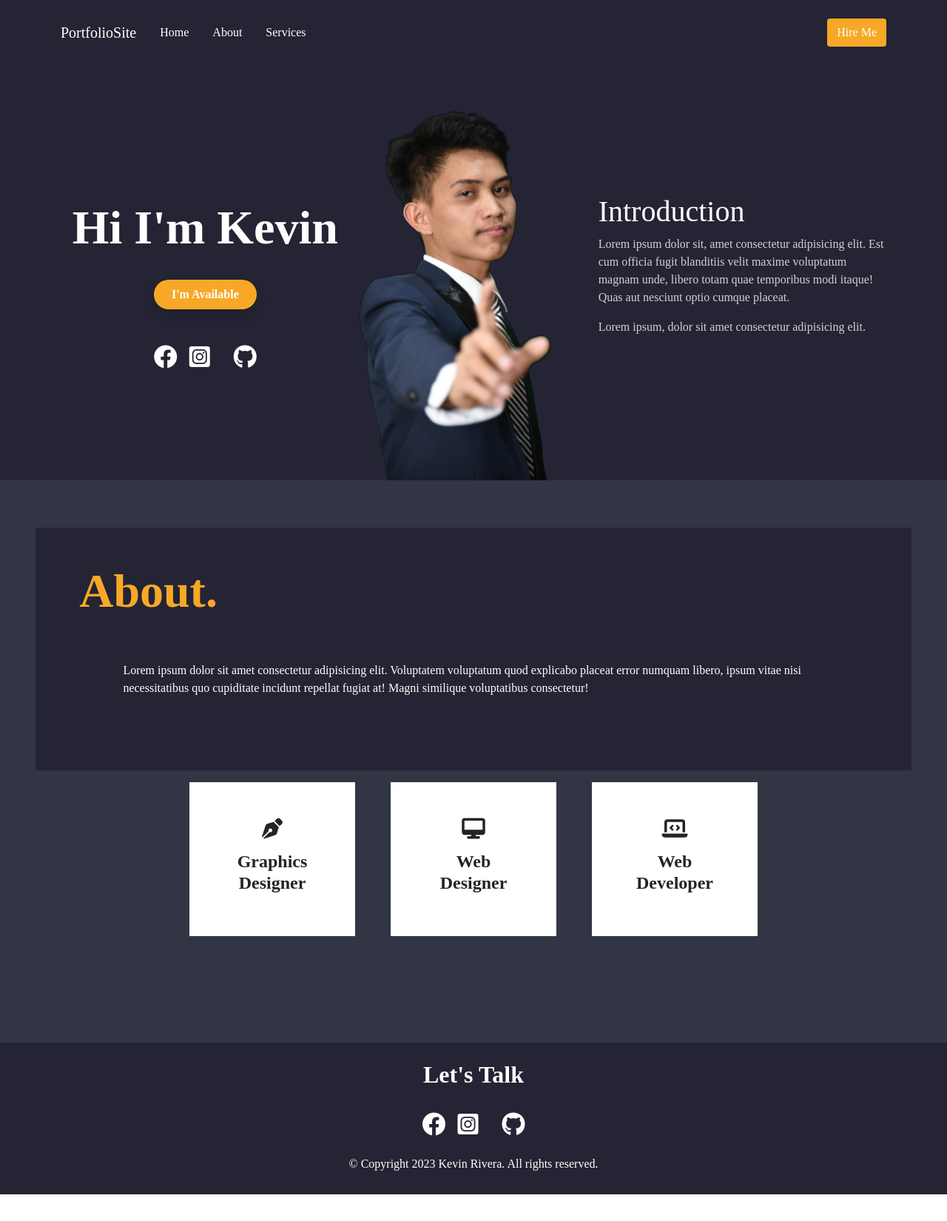
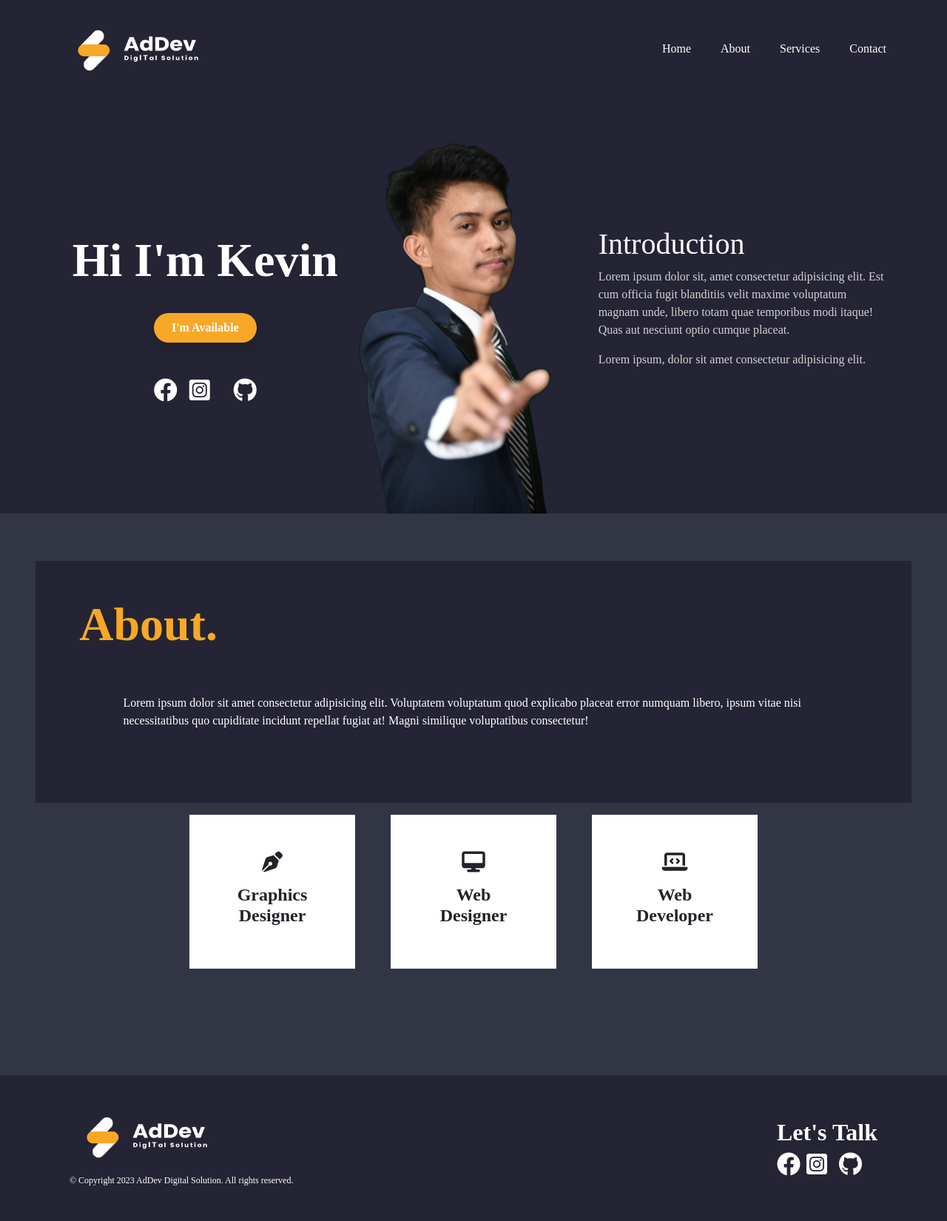
Before and after one commit to msmkrivera/my-portfolio, a plain HTML site: page index.html in a window 1280 px wide. Shown: the whole page at 74% size. Before the commit the page ends 1614 px from the top, so only its background shows below. Drawn offline with nearby package versions, Linux system fonts and the light colour scheme.

Commit message:
added Official Logo to navbar, fixed navbar, improved responsiveness, fixed footer responsiveness

```diff
--- a/index.html
+++ b/index.html
@@ -18,12 +18,13 @@
       crossorigin="anonymous"
     />
 
-    <title>clonepage</title>
+    <title>AdDev-Digital-Solution</title>
   </head>
   <body>
+    <!-- nav bar about page -->
     <nav class="navbar navbar-expand-lg bg-body-tertiary">
       <div class="container">
-        <a class="text-white navbar-brand" href="#">PortfolioSite</a>
+        <img class="logo-size" src="AdDev Official Logo.png" alt="" />
         <button
           class="navbar-toggler navbar-dark"
           type="button"
@@ -35,12 +36,9 @@
         >
           <span class="navbar-toggler-icon"></span>
         </button>
-        <div
-          class="d-lg-flex justify-content-between align-items-center collapse navbar-collapse"
-          id="navbarText"
-        >
+        <div class="d-lg-flex collapse navbar-collapse" id="navbarText">
           <ul
-            class="list-unstyled pt-3 pt-lg-0 text-end d-flex flex-column flex-lg-row gap-lg-3 me-auto mb-2 mb-lg-0 ps-0"
+            class="list-unstyled pt-3 pt-lg-0 text-end d-flex flex-column flex-lg-row gap-lg-4 me-auto mb-2 mb-lg-0 ps-0 align-items-center"
           >
             <li class="nav-item">
               <a
@@ -58,10 +56,11 @@
             <li class="nav-item">
               <a class="pe-0 text-white nav-link" href="#">Services</a>
             </li>
+
+            <li class="nav-item">
+              <a class="pe-0 text-white nav-link" href="#">Contact</a>
+            </li>
           </ul>
-          <div class="text-end">
-            <button class="btn bg-yellow text-white">Hire Me</button>
-          </div>
         </div>
       </div>
     </nav>
@@ -193,9 +192,19 @@
       </div>
     </section>
 
-    <footer class="pb-4 pt-4">
-      <h2 class="d-flex text-white display-7 fw-bold">Let's Talk</h2>
-      <div class="mt-4 d-flex gap-3">
+    <footer class="">
+      <div class="container d-flex gap-">
+        <div class="container">
+          <div class="d-flex-xs">
+            <img class="logo-size" src="AdDev Official Logo.png" alt="" />
+            <h6 class="font-alright d-flex text-white text-dark">
+              © Copyright 2023 AdDev Digital Solution. All rights reserved.
+            </h6>
+          </div>
+
+          <div class="d-flex-lg">
+            <h2 class="d-flex fw-bold text-white">Let's Talk</h2>
+            <div class="d-flex gap-2">
               <a target="_blank" href="https://www.facebook.com/msmkrivera"
                 ><i class="fa-brands fa-facebook fs-2 text-white icon-link"></i
               ></a>
@@ -213,10 +222,8 @@
                 ><i class="fa-brands fa-github fs-2 text-white icon-link"></i
               ></a>
             </div>
-      <div>
-        <h6 class="pt-0 text-center text-white text-dark display-8 mt-4">
-          © Copyright 2023 Kevin Rivera. All rights reserved.
-        </h6>
+          </div>
+        </div>
       </div>
     </footer>
     <script
--- a/styles.css
+++ b/styles.css
@@ -9,6 +9,15 @@ nav {
 }
 
 /* Hero Section */
+
+.navbar-collapse {
+  flex-grow: 0 !important;
+}
+
+.logo-size {
+  width: 210px;
+  height: auto;
+}
 
 .nav-link:hover {
   opacity: 1;
@@ -23,7 +32,7 @@ nav {
   left: 0;
 }
 
-.nav-link-button:hover {
+/* .nav-link-button:hover {
   opacity: 1;
   transition: 0.1s;
   border: none;
@@ -36,7 +45,7 @@ nav {
   position: relative;
   bottom: 0;
   left: 0;
-}
+} */
 
 .nav-link-imavailable:hover {
   opacity: 1;
@@ -46,7 +55,7 @@ nav {
   height: 40px;
   /* width: 100%; */
   background-color: #ffffff;
-  color: #f8a827 !important;
+  color: #323543 !important;
   position: relative;
   bottom: 0;
   left: 0;
@@ -105,7 +114,6 @@ footer {
   background-color: #242434;
   justify-content: center;
   align-items: center;
-  padding-bottom: 4%;
 }
 
 footer > .social-media-icons > a > i {
@@ -219,3 +227,8 @@ footer {
     bottom: 0;
   }
 }
+
+.font-alright {
+  font-size: 12px;
+  padding-top: 10px;
+}
```
Also changed, not shown: about/index.html (+25 -13 lines), AdDev Official Logo.png (added), about/AdDev Official Logo.png (added). Lines whose indentation alone changed are shown as unchanged.
